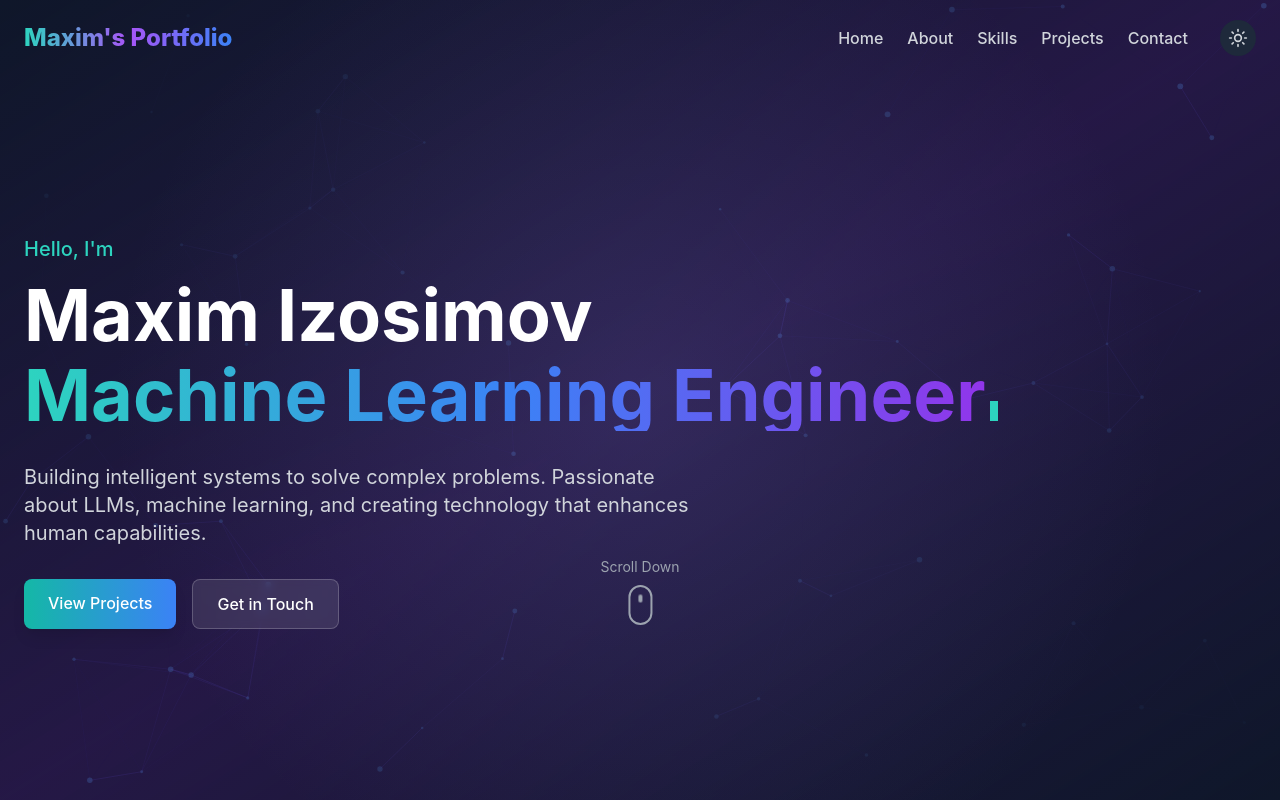
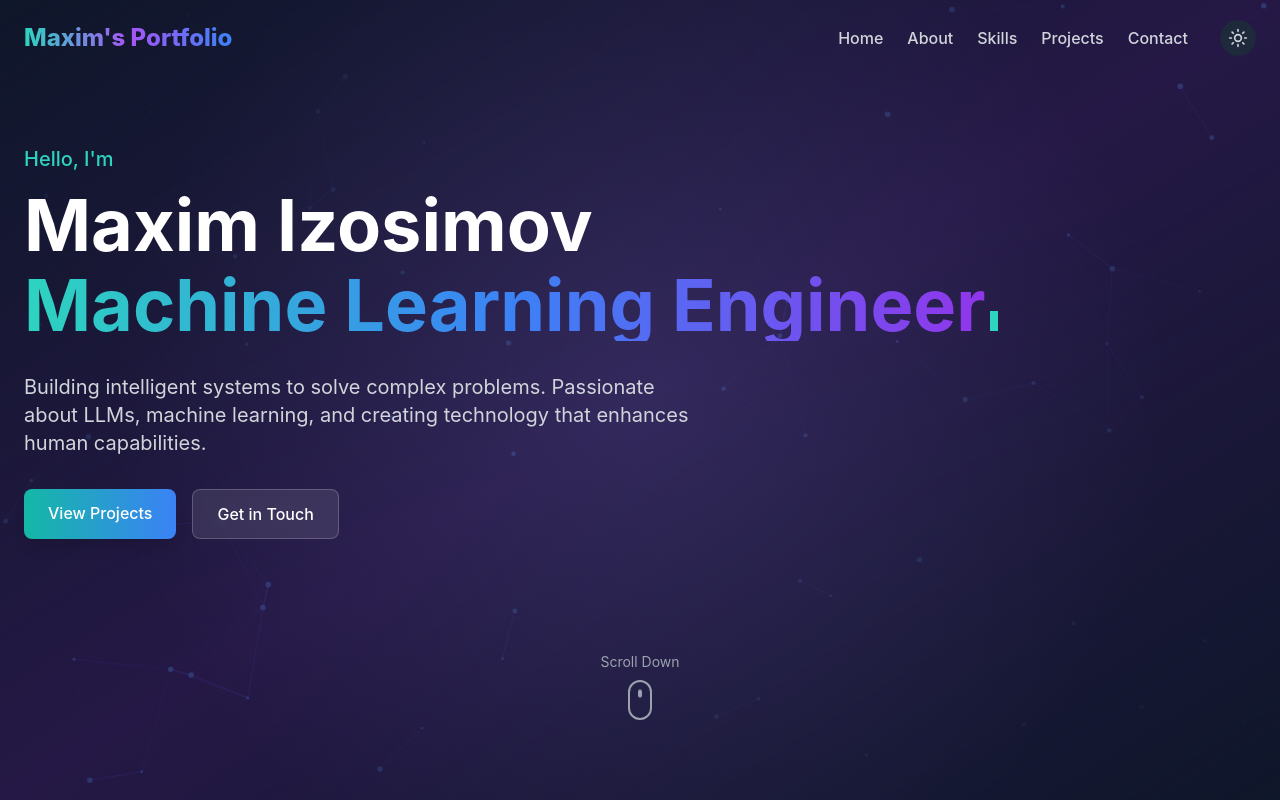
Before and after one commit to maxizosimov/maxizosimov.github.io, a React (Vite) app: page / in a window 1280 px wide. Shown: the top 800 px of the page. Built offline with nearby package versions, Linux system fonts and the light colour scheme.

Commit message:
scroll down

```diff
--- a/src/sections/Hero.tsx
+++ b/src/sections/Hero.tsx
@@ -19,14 +19,14 @@ const Hero: React.FC = () => {
   }, [phrases.length]);
 
   return (
-    <section id="home" className="relative min-h-screen flex items-center pt-16">
+    <section id="home" className="relative min-h-screen flex flex-col justify-between items-center pt-16 pb-20">
       {/* Gradient Background */}
       <div className="absolute inset-0 bg-gradient-to-br from-slate-900 via-purple-900/30 to-slate-900 z-0" />
 
       {/* Radial gradient overlay */}
       <div className="absolute inset-0 opacity-40 dark:opacity-60 bg-[radial-gradient(circle_at_center,rgba(120,119,198,0.3),rgba(255,255,255,0)_70%)]" />
 
-      <div className="container mx-auto px-4 md:px-6 relative z-10">
+      <div className="container mx-auto px-4 md:px-6 relative z-10 flex-grow flex flex-col justify-center">
         <div className="max-w-4xl">
           <p className="text-lg md:text-xl font-medium text-teal-400 mb-4 animate-fadeIn">
             Hello, I'm
@@ -65,13 +65,13 @@ const Hero: React.FC = () => {
             </a>
           </div>
         </div>
+      </div>
 
-        {/* Scroll Down Indicator */}
-        <div className="absolute bottom-1 left-1/2 transform -translate-x-1/2 flex flex-col items-center">
-          <span className="text-gray-400 text-sm mb-2">Scroll Down</span>
-          <div className="w-6 h-10 rounded-full border-2 border-gray-400 flex justify-center p-1">
-            <div className="w-1 h-2 bg-gray-400 rounded-full animate-scrollDown" />
-          </div>
+      {/* Scroll Down Indicator */}
+      <div className="relative z-10 flex flex-col items-center mt-8">
+        <span className="text-gray-400 text-sm mb-2">Scroll Down</span>
+        <div className="w-6 h-10 rounded-full border-2 border-gray-400 flex justify-center p-1">
+          <div className="w-1 h-2 bg-gray-400 rounded-full animate-scrollDown" />
         </div>
       </div>
     </section>
```
